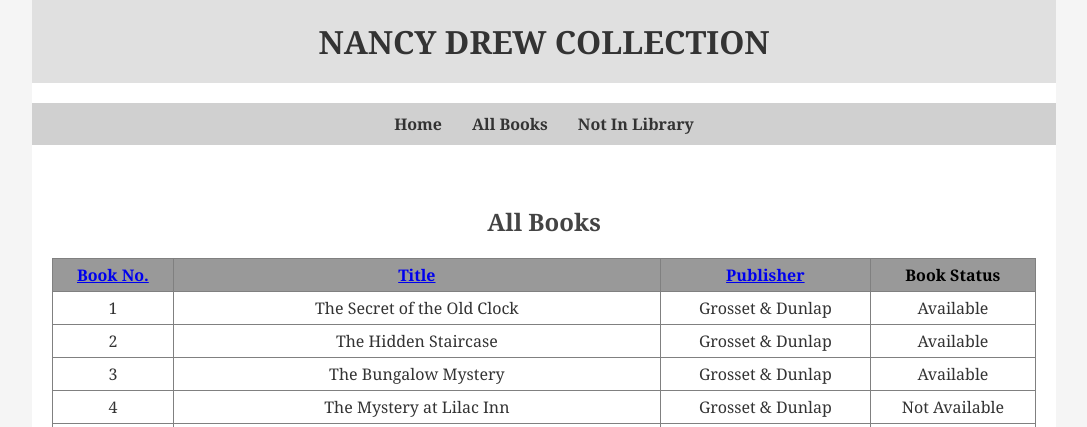
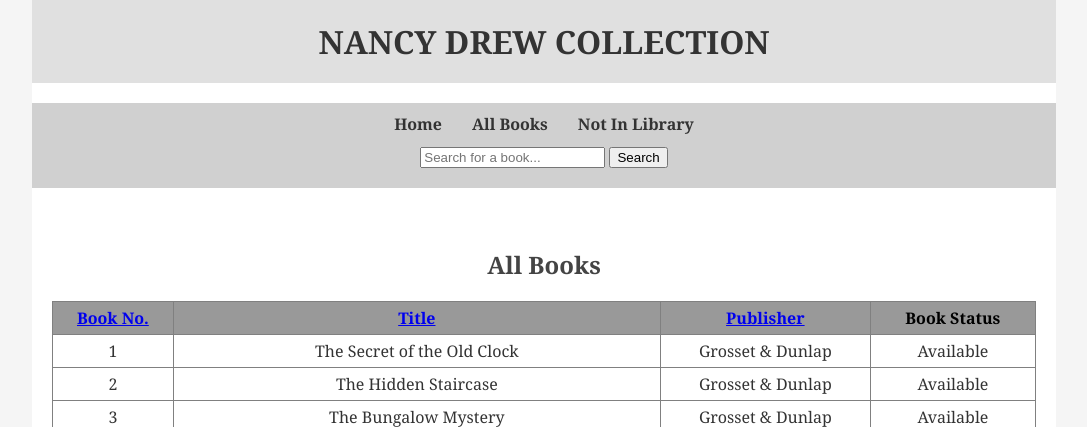
Before and after one commit to 3xtraaa/AS-91892-AS-91897, a Flask app: page /all_books in a window 1280 px wide. Shown: the top 427 px of the page, without its empty margins (96-1183 px from the left). Run offline with Flask 3, Linux system fonts and the light colour scheme; data comes from the database, SQL or seed files in the repository.

Commit message:
workimg search function on all pages.

```diff
--- a/app.py
+++ b/app.py
@@ -102,12 +102,12 @@ def render_search():
     :POST contains the search value
     :returns a rendered page
     """
-    search = request.form['search']
-    search = "%" + search + "%"
-    query = "SELECT * FROM all_nancy_drew WHERE book_num LIKE {} OR title LIKE {} OR publisher LIKE {}".format(search, search, search)
+    search = request.form.get('search', '')
+    query_user_search_input = "%{}%".format(search)
+    query = "SELECT * FROM all_nancy_drew WHERE book_num LIKE ? OR title LIKE ? OR publisher LIKE ?"
     con = create_connection(DATABASE)
     cur = con.cursor()
-    cur.execute(query)
+    cur.execute(query, (query_user_search_input, query_user_search_input, query_user_search_input))
     search_results = cur.fetchall()
     con.close()
 
--- a/templates/all_books.html
+++ b/templates/all_books.html
@@ -21,6 +21,10 @@
                 <a href="/not_in_library">Not In Library</a>
             </li>
         </ul>
+        <form method="POST" action="/search">
+            <input type="text" name="search" id="search" placeholder="Search for a book... ">
+            <input type="submit" value="Search">
+        </form>
     </nav>
     <main>
         <h2>All Books</h2>
--- a/templates/index.html
+++ b/templates/index.html
@@ -25,7 +25,7 @@
             </li>
         </ul>
         <form method="POST" action="/search">
-            <input type="text" name="search" id="search">
+            <input type="text" name="search" id="search" placeholder="Search for a book... ">
             <input type="submit" value="Search">
         </form>
     </nav>
```
